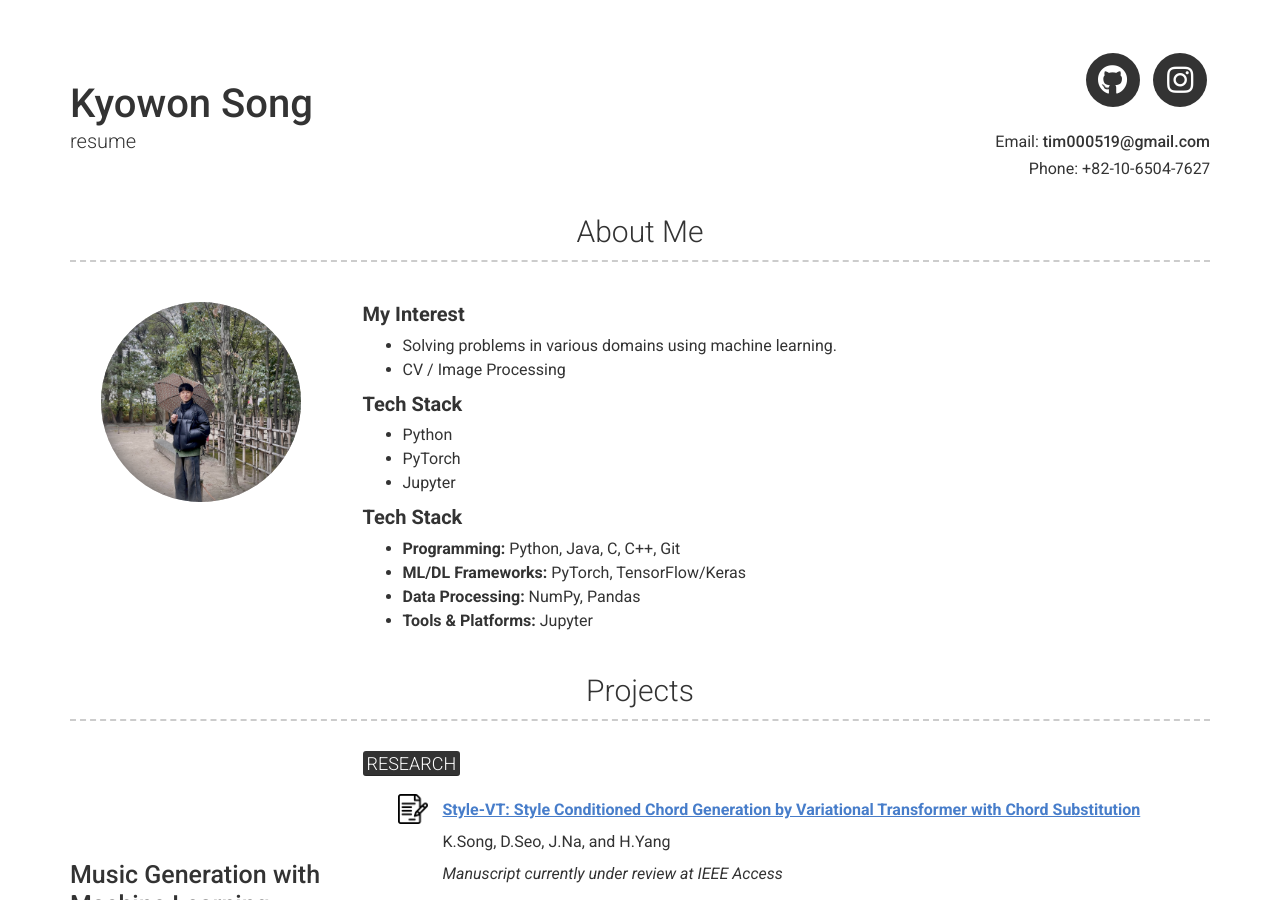
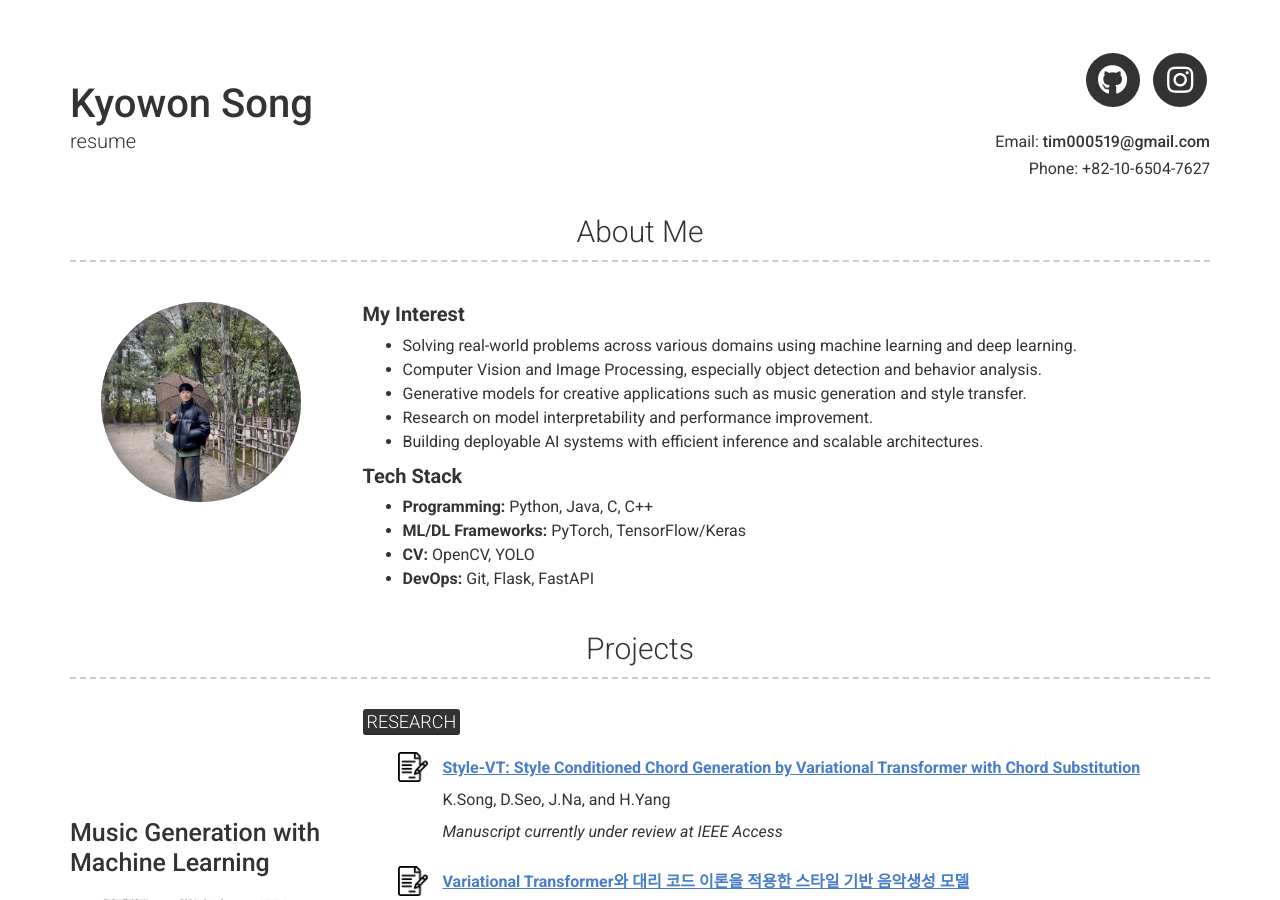
Before and after one commit to tim000519/resume, a Jekyll site: the page built from index.md, in a window 1280 px wide and 900 px high. Built offline with Jekyll 4.4.1, drawn with Linux system fonts in a browser that asks for light colours; nearby versions of some CDN libraries.

Commit message:
Update _config.yml

```diff
--- a/_config.yml
+++ b/_config.yml
@@ -54,19 +54,17 @@ instagram_username: ky.0_0.ne
 about_profile_image: images/me.jpg
 about_content: | # this will include new lines to allow paragraphs
   ## **My Interest**
-  - Solving problems in various domains using machine learning.
-  - CV / Image Processing
+  - Solving real-world problems across various domains using machine learning and deep learning.
+  - Computer Vision and Image Processing, especially object detection and behavior analysis.
+  - Generative models for creative applications such as music generation and style transfer.
+  - Research on model interpretability and performance improvement.
+  - Building deployable AI systems with efficient inference and scalable architectures.
 
   ## **Tech Stack**
-  - Python
-  - PyTorch
-  - Jupyter
-
-  ## **Tech Stack**
-  - **Programming:** Python, Java, C, C++, Git
+  - **Programming:** Python, Java, C, C++
   - **ML/DL Frameworks:** PyTorch, TensorFlow/Keras
-  - **Data Processing:** NumPy, Pandas
-  - **Tools & Platforms:** Jupyter
+  - **CV:** OpenCV, YOLO
+  - **DevOps:** Git, Flask, FastAPI
 
 
 content:
```
